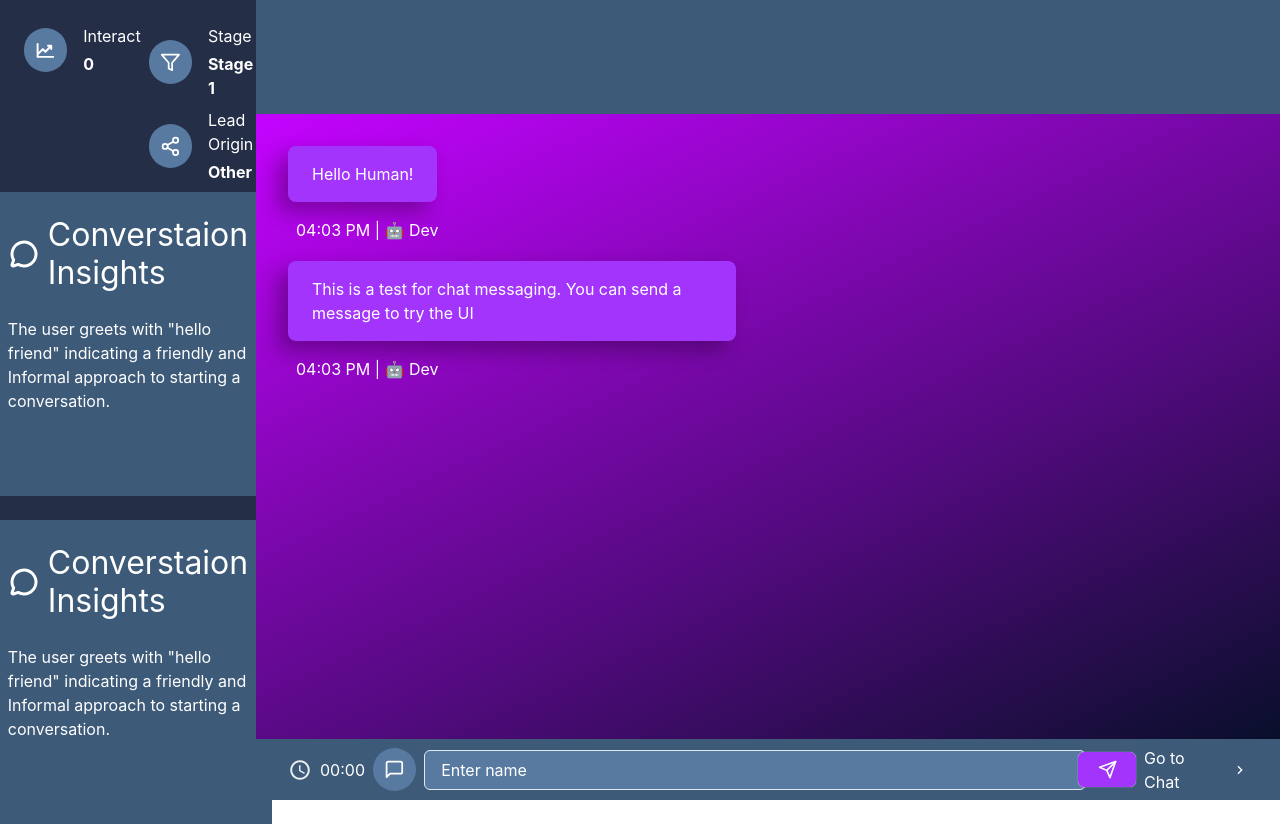
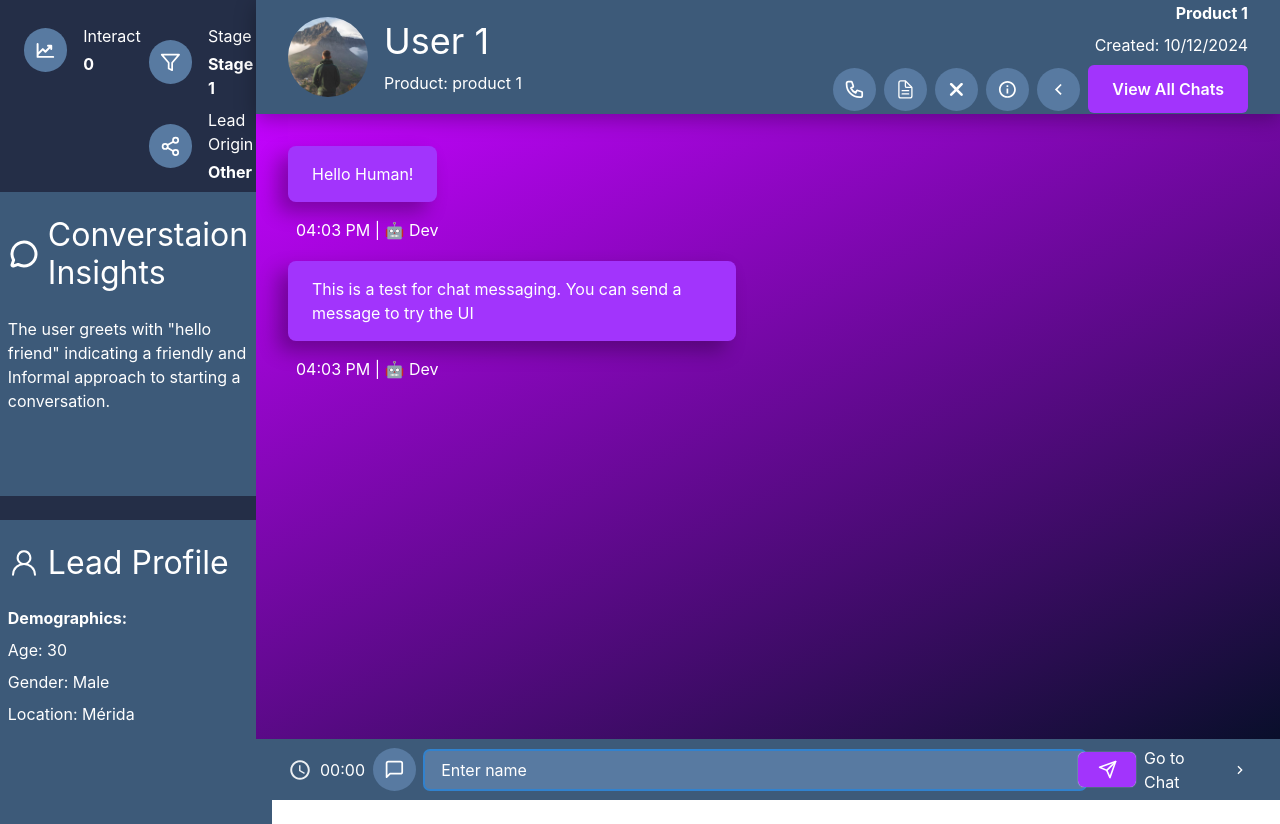
Before and after one commit to mezacanul/ventaje, a Next.js app: page / in a window 1280 px wide. Built offline with nearby package versions, Linux system fonts and the light colour scheme.

Commit message:
Finished first prototype

```diff
--- a/src/components/MessageInterface.jsx
+++ b/src/components/MessageInterface.jsx
@@ -1,6 +1,14 @@
-import { useDispatch, useSelector } from "react-redux";
-import { addMessage } from "@/store/slices/messagesSlice";
-import { Box, Grid, Heading, HStack, Text, VStack } from "@chakra-ui/react";
+import { useSelector } from "react-redux";
+import {
+    Box,
+    Button,
+    Circle,
+    Grid,
+    Heading,
+    HStack,
+    Text,
+    VStack,
+} from "@chakra-ui/react";
 import { FiFilter, FiShare2 } from "react-icons/fi";
 import { PiChartLineUpBold } from "react-icons/pi";
 import { PiChatCircleBold } from "react-icons/pi";
@@ -9,6 +17,13 @@ import InputPanel from "./MessageInterface/InputPanel";
 import CircleIcon from "./common/CircleIcon";
 import { useEffect, useRef } from "react";
 import { MotionBox } from "./MotionBox";
+import { HiOutlinePhone } from "react-icons/hi";
+import { IoDocumentTextOutline } from "react-icons/io5";
+import { FaXmark } from "react-icons/fa6";
+import { IoMdInformationCircleOutline } from "react-icons/io";
+import { RiArrowLeftSLine } from "react-icons/ri";
+import { GoPerson } from "react-icons/go";
+
 
 export default function MessageInterface() {
     return (
@@ -66,14 +81,15 @@ function InsightsPanel() {
                 </ContextPanel>
 
                 <ContextPanel
-                    title={"Converstaion Insights"}
-                    icon={<PiChatCircleBold />}
+                    title={"Lead Profile"}
+                    icon={<GoPerson />}
                 >
-                    <Text>
-                        The user greets with "hello friend" indicating a
-                        friendly and Informal approach to starting a
-                        conversation.
+                    <Text as={"b"}>
+                        Demographics:
                     </Text>
+                    <Text>Age: 30</Text>
+                    <Text>Gender: Male</Text>
+                    <Text>Location: Mérida</Text>
                 </ContextPanel>
             </VStack>
         </VStack>
@@ -82,12 +98,15 @@ function InsightsPanel() {
 
 function ContextPanel({ title, icon, children }) {
     return (
-        <VStack bg={"greyBlue"} h={"38vh"} p={"1.5rem"}>
+        <VStack bg={"greyBlue"} h={"38vh"} p={"1.5rem"} align={"flex-start"} w={"100%"}>
             <HStack mb={"1rem"}>
                 <Text fontSize={"2rem"}>{icon}</Text>
                 <Heading fontSize={"2rem"}>{title}</Heading>
             </HStack>
-            {children}
+
+            <VStack align={"flex-start"}>
+                {children}
+            </VStack>
         </VStack>
     );
 }
@@ -97,9 +116,7 @@ function RealTimeChat() {
 
     return (
         <Grid h="100vh" w={"100%"} templateRows="0.15fr 0.82fr 0.08fr">
-            <Box bg={"greyBlue"}>
-                <></>
-            </Box>
+            <ChatHeader />
 
             <MessagesContainer>
                 {messages.map((message, i) => {
@@ -117,6 +134,52 @@ function RealTimeChat() {
 
             <InputPanel />
         </Grid>
+    );
+}
+
+function ChatHeader() {
+    return (
+        <HStack
+            bg={"greyBlue"}
+            justify={"space-between"}
+            px={"2rem"}
+            boxShadow={`0px 5px 20px ${hexToRgba("#000000", 0.3)}`}
+            zIndex={2}
+        >
+            <HStack spacing={"1rem"}>
+                <Circle bgImage={"/profile.jpg"} bgSize={"cover"} p={"2.5rem"}/>
+
+                <VStack align={"flex-start"}>
+                    <Heading>User 1</Heading>
+                    <Text>Product: product 1</Text>
+                </VStack>
+            </HStack>
+
+            <VStack align={"flex-end"}>
+                <Text as={"b"}>Product 1</Text>
+                <Text>Created: 10/12/2024</Text>
+                <HStack>
+                    <HStack>
+                        <CircleIcon icon={<HiOutlinePhone />} />
+                        <CircleIcon icon={<IoDocumentTextOutline />} />
+                        <CircleIcon icon={<FaXmark />} />
+                        <CircleIcon icon={<IoMdInformationCircleOutline />} />
+                        <CircleIcon icon={<RiArrowLeftSLine />} />
+                    </HStack>
+                    <Button
+                        _hover={{
+                            color: "purple",
+                            bg: "white"
+                        }}
+                        p={"1.5rem"}
+                        bg={"purple"}
+                        color={"white"}
+                    >
+                        View All Chats
+                    </Button>
+                </HStack>
+            </VStack>
+        </HStack>
     );
 }
 
@@ -166,7 +229,7 @@ function Message({ type, author, message, time }) {
             // key={index}
             initial={{ opacity: 0, y: 20 }}
             animate={{ opacity: 1, y: 0 }}
-            transition={{ duration: 0.2}}
+            transition={{ duration: 0.2 }}
         >
             <VStack
                 align={type == "incoming" ? "flex-start" : "flex-end"}
--- a/src/components/MessageInterface/InputPanel.jsx
+++ b/src/components/MessageInterface/InputPanel.jsx
@@ -1,6 +1,6 @@
 import axios from "axios";
 import CircleIcon from "../common/CircleIcon";
-import { useEffect, useState } from "react";
+import { useEffect, useRef, useState } from "react";
 import { IoMdTime } from "react-icons/io";
 import { FiMessageSquare } from "react-icons/fi";
 import { RiRobot2Line } from "react-icons/ri";
@@ -17,7 +17,7 @@ function initialGreeting(dispatch) {
     const initConfig = { type: "incoming", author: "🤖 Dev" };
     const init = [
         "Hello Human!",
-        "This is a test for chat messaging.\nYou can send a message to try the UI"
+        "This is a test for chat messaging.\nYou can send a message to try the UI",
     ];
     setTimeout(() => {
         dispatch(addMessage({ ...initConfig, message: init[0] }));
@@ -33,7 +33,7 @@ export default function InputPanel() {
     const [value, setValue] = useState("");
 
     useEffect(() => {
-        setIsMounted(true)
+        setIsMounted(true);
 
         if (isMounted == true) {
             initialGreeting(dispatch);
@@ -60,13 +60,13 @@ export default function InputPanel() {
                 const res = await axios.post("/api/chatgpt", {
                     messages: message,
                 });
-                console.log(res.data.choices[0].message.content) // Update state with the response
-                return res.data.choices[0].message.content
+                console.log(res.data.choices[0].message.content); // Update state with the response
+                return res.data.choices[0].message.content;
             } catch (error) {
                 console.error("Error sending message:", error);
-                return (`Error sending message: ${error}`)
+                return `Error sending message: ${error}`;
             }
-        }
+        };
 
         dispatch(
             addMessage({
@@ -78,7 +78,7 @@ export default function InputPanel() {
         );
         setValue("");
 
-        sendMessage(value).then((data)=>{
+        sendMessage(value).then((data) => {
             setTimeout(() => {
                 dispatch(
                     addMessage({
@@ -90,7 +90,7 @@ export default function InputPanel() {
                     })
                 );
             }, 750);
-        })
+        });
     };
 
     function handleKeyUp(e) {
@@ -123,7 +123,9 @@ function SendButton({ onClick }) {
             as={"button"}
             onClick={onClick}
             borderRadius={"0.4rem"}
-            {...scaleEffect}
+            // {...scaleEffect}
+            _hover={{ color: "purple", bg: "white", cursor: "pointer" }}
+            transition={"all 0.3s"}
             ml={"-1rem"}
             zIndex={1}
             boxShadow={"0px 0px 1px white"}
@@ -149,9 +151,20 @@ function Timer() {
 }
 
 function InputField({ onChange, value, onKeyUp }) {
+    const inputRef = useRef(null);
+
+    useEffect(() => {
+        // Focus the input in the child component on load
+        if (inputRef.current) {
+            inputRef.current.focus();
+        }
+    }, []);
+
     return (
         <FormControl isInvalid={false}>
             <Input
+                ref={inputRef}
+                required={true}
                 bg={"lightGreyBlue"}
                 value={value}
                 onChange={onChange}
--- a/src/components/common/CircleIcon.jsx
+++ b/src/components/common/CircleIcon.jsx
@@ -2,7 +2,12 @@ import { Circle, Text } from "@chakra-ui/react";
 
 export default function CircleIcon({ icon }) {
     return (
-        <Circle bg={"lightGreyBlue"} p={"0.7rem"}>
+        <Circle
+            _hover={{ bg: "purple", cursor: "pointer" }}
+            transition={"all 0.3s"}
+            bg={"lightGreyBlue"}
+            p={"0.7rem"}
+        >
             <Text fontSize={"1.3rem"}>{icon}</Text>
         </Circle>
     );
--- a/src/pages/api/chatgpt.js
+++ b/src/pages/api/chatgpt.js
@@ -8,8 +8,11 @@ export default async function handler(req, res) {
     try {
         const completion = await openai.chat.completions.create({
             model: "gpt-4o", // Updated to match the model used in the original code
-            messages: req.body.messages, // Dynamically pass the messages from request body
-            max_tokens: 100,
+            messages: [
+                ...(req.body.messages),
+                // { role: "system", content: "Eres un chat especializado en el ramo imobiliario y hablas espanol mexicano." }
+            ],
+            max_tokens: 200,
             temperature: 0.7,
         });
 
```
Also changed, not shown: public/profile.jpg (added).
